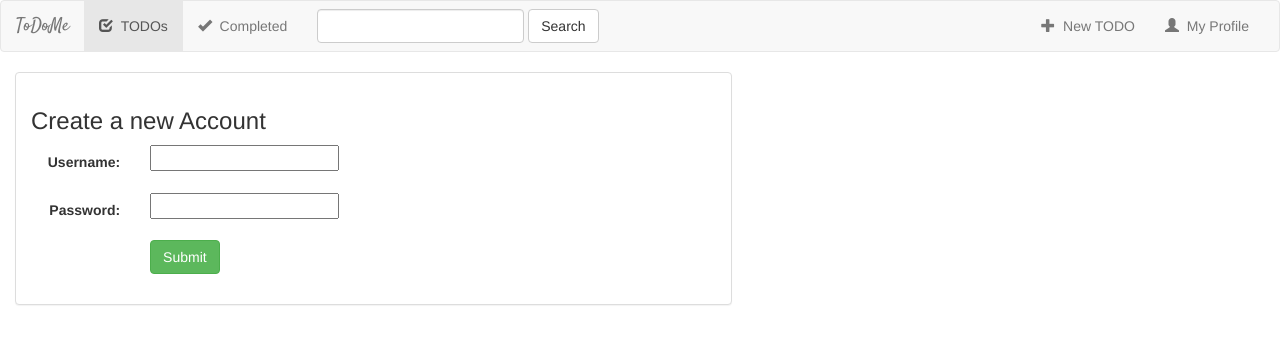
After one commit to geromath/ToDoMe, a Django app: template root/todolist/templates/todolist/login_form.html in a window 1280 px wide. The commit adds this page. Shown: the top 344 px of the page. Run offline with Django 3.2, Linux system fonts and the light colour scheme; the template is opened without the code that fills it: values that come from a table or form of the project are taken from there, others are empty; some libraries are stand-ins or nearby versions.

Commit message:
added login functionality

```diff
--- a/root/todolist/forms.py
+++ b/root/todolist/forms.py
@@ -7,3 +7,10 @@ class UserForm(forms.ModelForm):
     class Meta: #info om klassen
         model = User
         fields = ['first_name', 'last_name', 'email', 'username', 'password'] #feltene som brukerne skal fylle ut (i den rekkefolgen)
+
+class LoginForm(forms.ModelForm):
+    password = forms.CharField(widget = forms.PasswordInput)
+
+    class Meta:
+        model = User
+        fields = ['username', 'password']
--- a/root/todolist/templates/todolist/base.html
+++ b/root/todolist/templates/todolist/base.html
@@ -26,7 +26,7 @@
                 <span class="icon-bar"></span>
                 <span class="icon-bar"></span>
             </button>
-            <a class="navbar-brand" href="{% url 'todolist:index' %}">ToDoMe</a>
+            <a class="navbar-brand" href="{% url 'todolist:todo' %}">ToDoMe</a>
         </div>
 
         <!-- Menu-Items -->
@@ -34,7 +34,7 @@
             <ul class="nav navbar-nav">
                 <!-- My TODOs -->
                 <li class="active">
-                    <a href="{% url 'todolist:index' %}">
+                    <a href="{% url 'todolist:todo' %}">
                         <span class="glyphicon glyphicon-check" aria-hidden="true"></span>&nbsp; TODOs
                     </a>
                 </li>
--- /dev/null
+++ b/root/todolist/templates/todolist/login-form-template.html
@@ -0,0 +1,9 @@
+{% for field in form %}
+    <div class="form-group">
+        <div class="col-sm-offset-2 col-sm-10">
+            <span class="text-danger small">{{ field.errors }}</span>
+        </div>
+        <label class="control-label col-sm-2">{{ field.label_tag }}</label>
+        <div class="col-sm-10">{{ field }}</div>
+    </div>
+{% endfor %}
--- /dev/null
+++ b/root/todolist/templates/todolist/login_form.html
@@ -0,0 +1,32 @@
+{% extends 'todolist/base.html' %}
+{% block title %} Login {% endblock %}
+{% block body %}
+<link rel="stylesheet" href="https://maxcdn.bootstrapcdn.com/bootstrap/3.3.7/css/bootstrap.min.css" integrity="sha384-BVYiiSIFeK1dGmJRAkycuHAHRg32OmUcww7on3RYdg4Va+PmSTsz/K68vbdEjh4u" crossorigin="anonymous">
+
+<div class="container-fluid">
+    <div class="row">
+        <div class="col-sm-12 col-md-7">
+            <div class="panel panel-default">
+                <div class="panel-body">
+                    <h3>Create a new Account</h3>
+
+                    <form class="form-horizontal" action="" method="post" enctype="multipart/form-data">
+                        {% csrf_token %}
+                        {% include 'todolist/login-form-template.html' %}
+                        <div class="form-group">
+                            <div class="col-sm-offset-2 col-sm-10">
+                                <button type="submit" class="btn btn-success">Submit</button>
+                            </div>
+                        </div>
+
+                    </form>
+
+
+                </div>
+            </div>
+        </div>
+    </div>
+</div>
+{% endblock %}
+</body>
+</html>
--- a/root/todolist/urls.py
+++ b/root/todolist/urls.py
@@ -1,12 +1,17 @@
 from django.conf.urls import url
+from django.contrib.auth import views as auth_views, login, authenticate
 from . import views
 
 app_name = 'todolist'
 
 urlpatterns = [
     # All of the below are subpages of /todolist/
+
+    # Index view (log in screen)
+    url(r'^$', auth_views.login, kwargs={'template_name': 'todolist/login.html'}, name='login'),
+
     # Main view
-    url(r'^$', views.index, name="index"),
+    url(r'^todo/$', views.todo, name="todo"),
 
     # Registrering
     url(r'^register/$', views.UserFormView.as_view(), name='register'),
```
Also changed, not shown: root/todolist/templates/todolist/login.html (added, +10 -0 lines), root/todolist/views.py (+6 -1 lines), root/todolist/models.py (line endings or trailing spaces).
